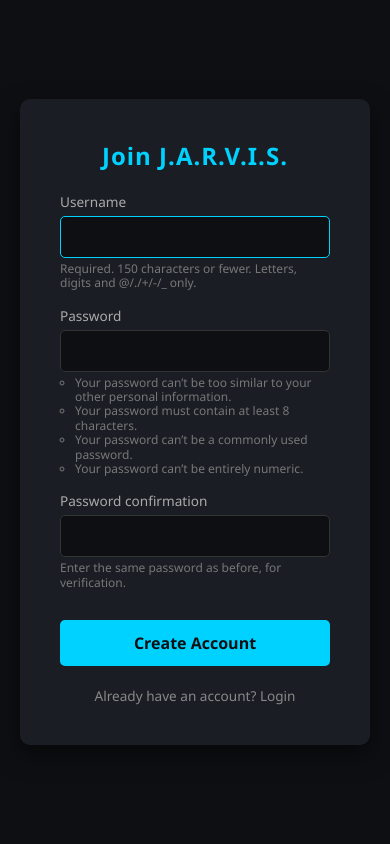
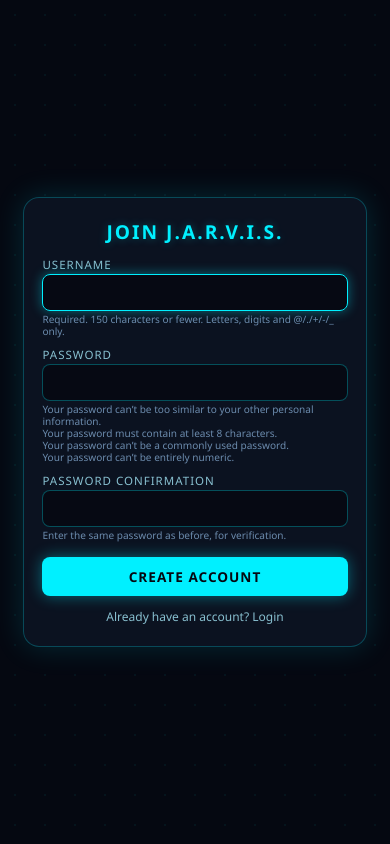
Before and after one commit to chinmay2023/chinmay-s-jarvis-ai, a Django app: page /register/ in a window 390 px wide. Run offline with Django 5.2, Linux system fonts and the light colour scheme; some libraries are stand-ins or nearby versions.

Commit message:
correct mobile view of jarvis and login and register also fix female to male voice in mobile view

```diff
--- a/assistance/templates/assistance/register.html
+++ b/assistance/templates/assistance/register.html
@@ -2,67 +2,175 @@
 <html lang="en">
 <head>
     <meta charset="UTF-8">
-    <meta name="viewport" content="width=device-width, initial-scale=1.0">
-    <title>Register - JARVIS AI</title>
+    <meta name="viewport" content="width=device-width, initial-scale=1.0, maximum-scale=1.0, user-scalable=no">
+    <title>Register - J.A.R.V.I.S.</title>
     <style>
-        * { margin: 0; padding: 0; box-sizing: border-box; font-family: 'Segoe UI', Tahoma, Geneva, Verdana, sans-serif; }
-        body { background-color: #0d0f12; color: #fff; min-height: 100vh; display: flex; justify-content: center; align-items: center; padding: 20px; }
-        .card { background: #1a1d24; padding: 40px; border-radius: 10px; width: 420px; text-align: center; box-shadow: 0 10px 25px rgba(0,0,0,0.5); }
-        h2 { color: #00d2ff; margin-bottom: 20px; letter-spacing: 1px; }
+        * { margin: 0; padding: 0; box-sizing: border-box; font-family: 'Segoe UI', Roboto, sans-serif; }
 
-        /* Form Field Styling */
-        .form-group { margin-bottom: 15px; text-align: left; }
-        label { display: block; font-size: 0.85rem; color: #aaa; margin-bottom: 5px; }
-        input { width: 100%; padding: 10px; border-radius: 5px; border: 1px solid #333; background: #0d0f12; color: #fff; font-size: 0.95rem; }
-        input:focus { outline: none; border-color: #00d2ff; }
+        html, body {
+            width: 100vw;
+            height: 100vh;
+            background-color: #050811;
+            color: #00f0ff;
+            display: flex;
+            justify-content: center;
+            align-items: center;
+            overflow: hidden; /* Locks page scroll entirely */
+            position: relative;
+        }
 
-        /* Error List Styling */
-        .errorlist { color: #ff4d4d; list-style: none; font-size: 0.8rem; margin-top: 5px; text-align: left; }
-        .helptext { display: block; font-size: 0.75rem; color: #777; margin-top: 4px; line-height: 1.2; text-align: left; }
-        .helptext ul { list-style: circle; margin-left: 15px; }
+        body::before {
+            content: '';
+            position: absolute;
+            top: 0;
+            left: 0;
+            width: 100%;
+            height: 100%;
+            background: radial-gradient(circle, rgba(0, 240, 255, 0.05) 1px, transparent 1px);
+            background-size: 30px 30px;
+            z-index: 0;
+            pointer-events: none;
+        }
 
-        button { width: 100%; padding: 12px; background: #00d2ff; border: none; border-radius: 5px; font-weight: bold; color: #0d0f12; cursor: pointer; margin-top: 15px; font-size: 1rem; transition: background 0.3s ease; }
-        button:hover { background: #00a8cc; }
-        a { color: #888; font-size: 0.85rem; text-decoration: none; display: block; margin-top: 20px; }
-        a:hover { color: #fff; }
+        .card {
+            background: rgba(13, 20, 36, 0.85);
+            border: 1px solid rgba(0, 240, 255, 0.25);
+            border-radius: 16px;
+            box-shadow: 0 0 30px rgba(0, 240, 255, 0.15);
+            width: 88%;
+            max-width: 380px;
+            padding: 20px 18px;
+            z-index: 1;
+            backdrop-filter: blur(10px);
+            text-align: center;
+            max-height: 92vh;
+            overflow-y: auto; /* Allows smooth inner scroll if screen is extremely short */
+            -ms-overflow-style: none; /* Hide scrollbars */
+            scrollbar-width: none;
+        }
+
+        .card::-webkit-scrollbar {
+            display: none; /* Hide scrollbar Chrome/Safari/Edge */
+        }
+
+        .card h2 {
+            font-size: 1.2rem;
+            letter-spacing: 2px;
+            text-transform: uppercase;
+            color: #00f0ff;
+            margin-bottom: 12px;
+            text-shadow: 0 0 10px rgba(0, 240, 255, 0.3);
+        }
+
+        form {
+            display: flex;
+            flex-direction: column;
+            gap: 10px;
+            text-align: left;
+        }
+
+        label {
+            font-size: 0.72rem;
+            color: #88c0d0;
+            letter-spacing: 1px;
+            text-transform: uppercase;
+            margin-bottom: 2px;
+            display: block;
+        }
+
+        input[type="text"], input[type="password"] {
+            width: 100%;
+            padding: 8px 10px;
+            background: rgba(5, 8, 17, 0.8);
+            border: 1px solid rgba(0, 240, 255, 0.3);
+            border-radius: 8px;
+            color: #ffffff;
+            font-size: 0.85rem;
+            outline: none;
+            transition: all 0.3s ease;
+        }
+
+        input[type="text"]:focus, input[type="password"]:focus {
+            border-color: #00f0ff;
+            box-shadow: 0 0 12px rgba(0, 240, 255, 0.4);
+        }
+
+        .helptext, .helptext ul {
+            font-size: 0.63rem;
+            color: #6c8cae;
+            margin-top: 2px;
+            line-height: 1.2;
+            list-style-type: none;
+            padding-left: 0;
+        }
+
+        .errorlist {
+            color: #ff4d4d;
+            font-size: 0.7rem;
+            list-style: none;
+            margin-bottom: 2px;
+        }
+
+        .btn-submit {
+            margin-top: 6px;
+            width: 100%;
+            padding: 10px;
+            background: #00f0ff;
+            border: none;
+            border-radius: 8px;
+            color: #050811;
+            font-size: 0.85rem;
+            font-weight: 700;
+            letter-spacing: 1px;
+            text-transform: uppercase;
+            cursor: pointer;
+            transition: all 0.3s ease;
+            box-shadow: 0 0 15px rgba(0, 240, 255, 0.4);
+        }
+
+        .btn-submit:hover {
+            background: #ffffff;
+            box-shadow: 0 0 25px rgba(0, 240, 255, 0.8);
+        }
+
+        .auth-link {
+            display: inline-block;
+            margin-top: 12px;
+            color: #88c0d0;
+            font-size: 0.75rem;
+            text-decoration: none;
+            transition: color 0.3s ease;
+        }
+
+        .auth-link:hover {
+            color: #00f0ff;
+            text-decoration: underline;
+        }
     </style>
 </head>
 <body>
+
     <div class="card">
         <h2>Join J.A.R.V.I.S.</h2>
 
         <form method="POST">
             {% csrf_token %}
-
-            {% if form.non_field_errors %}
-                <ul class="errorlist">
-                    {% for error in form.non_field_errors %}
-                        <li>{{ error }}</li>
-                    {% endfor %}
-                </ul>
-            {% endif %}
-
             {% for field in form %}
-                <div class="form-group">
+                <div>
                     <label for="{{ field.id_for_label }}">{{ field.label }}</label>
+                    {{ field.errors }}
                     {{ field }}
-                    {% if field.errors %}
-                        <ul class="errorlist">
-                            {% for error in field.errors %}
-                                <li>{{ error }}</li>
-                            {% endfor %}
-                        </ul>
-                    {% endif %}
                     {% if field.help_text %}
-                        <span class="helptext">{{ field.help_text|safe }}</span>
+                        <div class="helptext">{{ field.help_text|safe }}</div>
                     {% endif %}
                 </div>
             {% endfor %}
 
-            <button type="submit">Create Account</button>
+            <button type="submit" class="btn-submit">Create Account</button>
         </form>
 
-        <a href="{% url 'assistance:login' %}">Already have an account? Login</a>
+        <a href="{% url 'assistance:login' %}" class="auth-link">Already have an account? Login</a>
     </div>
+
 </body>
 </html>
```
Also changed, not shown: assistance/templates/assistance/chat.html (+51 -51 lines), assistance/templates/assistance/login.html (+141 -17 lines).
